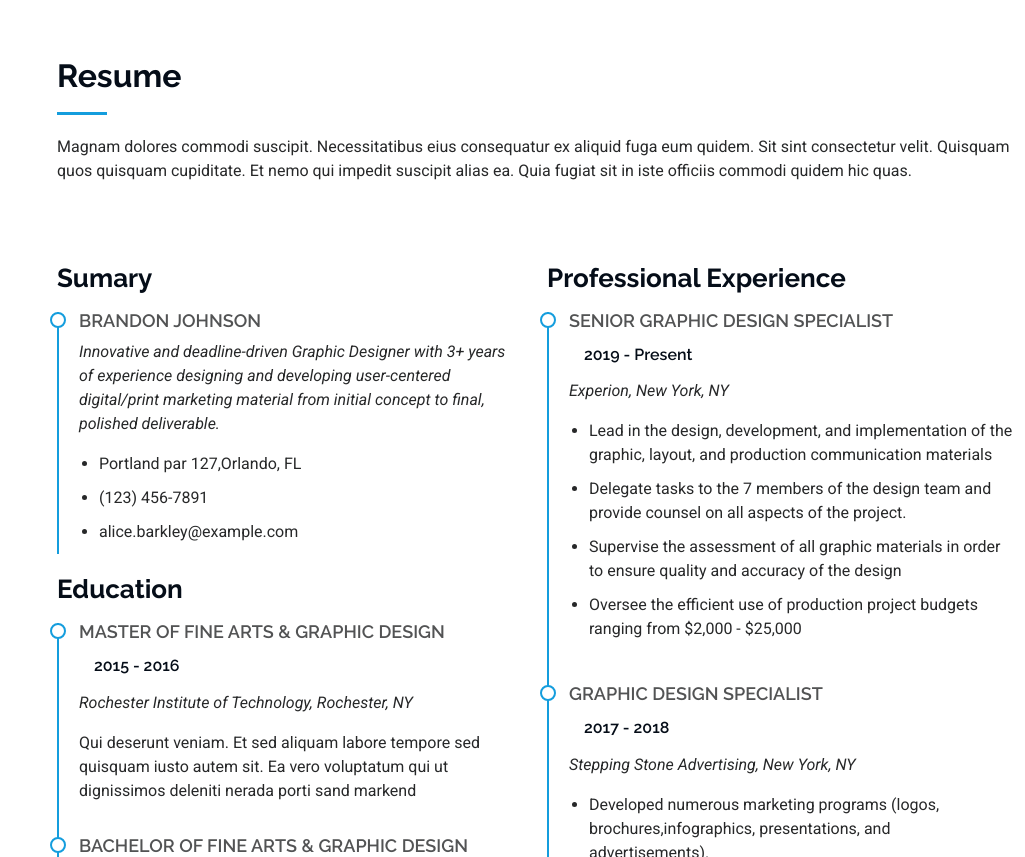
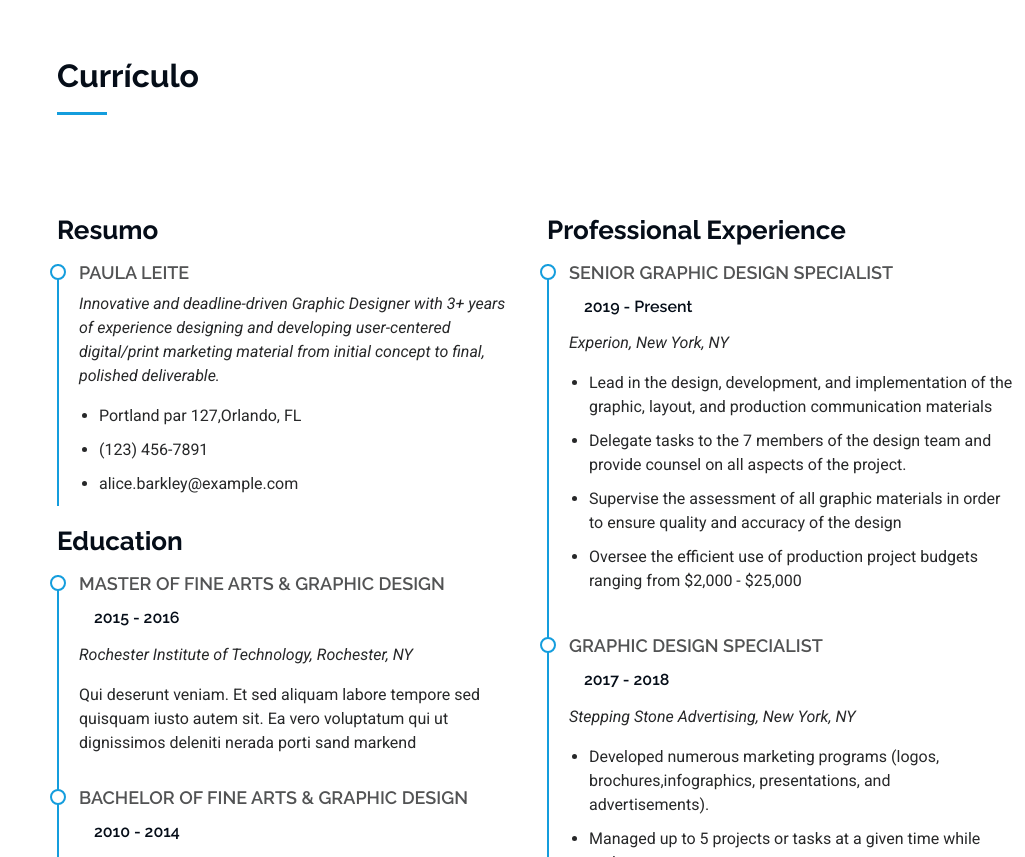
Before and after one commit to paulacristinaleite/portfolio, a plain HTML site: page index.html in a window 1280 px wide. Shown: the part 2005-2862 px from the top of the page, without its empty margins (255-1280 px from the left). Drawn offline with Linux system fonts and the light colour scheme.

Commit message:
Inserção de Dados II

```diff
--- a/index.html
+++ b/index.html
@@ -231,10 +231,7 @@
 
       <!-- Section Title -->
       <div class="container section-title" data-aos="fade-up">
-        <h2>Resume</h2>
-        <p>Magnam dolores commodi suscipit. Necessitatibus eius consequatur ex aliquid fuga eum quidem. Sit sint
-          consectetur velit. Quisquam quos quisquam cupiditate. Et nemo qui impedit suscipit alias ea. Quia fugiat sit
-          in iste officiis commodi quidem hic quas.</p>
+        <h2>Currículo</h2>
       </div><!-- End Section Title -->
 
       <div class="container">
@@ -242,10 +239,10 @@
         <div class="row">
 
           <div class="col-lg-6" data-aos="fade-up" data-aos-delay="100">
-            <h3 class="resume-title">Sumary</h3>
+            <h3 class="resume-title">Resumo</h3>
 
             <div class="resume-item pb-0">
-              <h4>Brandon Johnson</h4>
+              <h4>Paula Leite</h4>
               <p><em>Innovative and deadline-driven Graphic Designer with 3+ years of experience designing and
                   developing user-centered digital/print marketing material from initial concept to final, polished
                   deliverable.</em></p>
```
